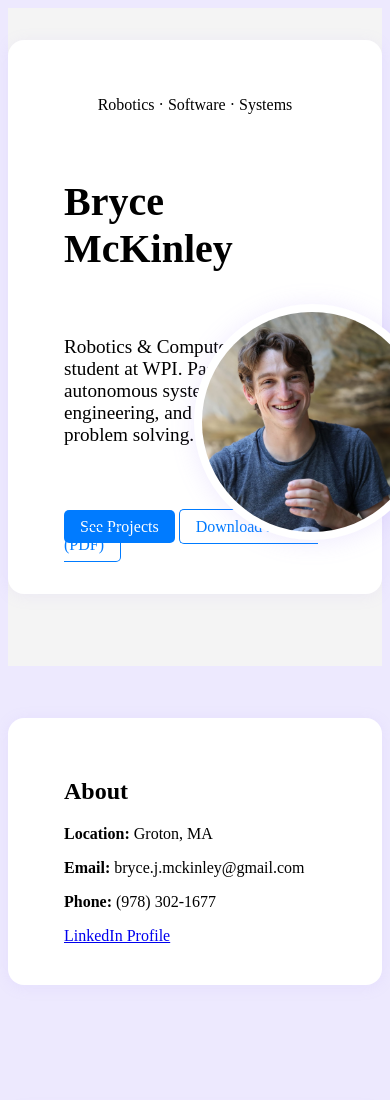
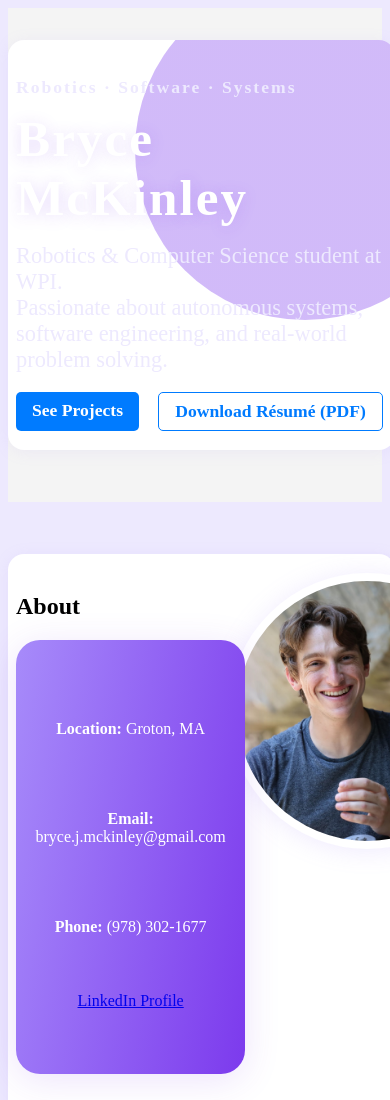
Before and after one commit to BryceMcKinley/Portfolio, a plain HTML site: page index.html in a window 390 px wide. Shown: the top 1100 px of the page. Drawn offline with Linux system fonts and the light colour scheme.

Commit message:
Revamp hero section layout and styles for improved aesthetics and responsiveness

```diff
--- a/index.html
+++ b/index.html
@@ -16,22 +16,35 @@
 
   <main id="main">
     <section class="hero card-section">
-      <div class="card-full hero-card" style="display: flex; flex-direction: column; justify-content: center; align-items: center;">
+      <div class="card-full hero-card" style="position: relative; overflow: hidden;">
+        <!-- Decorative SVG Accent -->
+        <svg class="hero-accent" width="340" height="340" viewBox="0 0 340 340" fill="none" xmlns="http://www.w3.org/2000/svg" style="position: absolute; top: -60px; right: -80px; z-index: 0;">
+          <circle cx="170" cy="170" r="170" fill="url(#paint0_radial)" fill-opacity="0.35"/>
+          <defs>
+            <radialGradient id="paint0_radial" cx="0" cy="0" r="1" gradientTransform="translate(170 170) scale(170)">
+              <stop stop-color="#a78bfa"/>
+              <stop offset="1" stop-color="#7c3aed"/>
+            </radialGradient>
+          </defs>
+        </svg>
+        <div style="position: relative; z-index: 1;">
           <p class="eyebrow">Robotics · Software · Systems</p>
-        <h1 class="hero-title">Bryce McKinley</h1>
-        <p class="hero-subtitle">Robotics & Computer Science student at WPI. Passionate about autonomous systems, software engineering, and real-world problem solving.</p>
+          <h1 class="hero-title" style="font-size: 3.2rem; font-weight: 900; letter-spacing: 2px; margin-bottom: 0.5rem; color: #fff; text-shadow: 0 2px 16px rgba(124,58,237,0.18);">Bryce McKinley</h1>
+          <p class="hero-subtitle" style="font-size: 1.4rem; font-weight: 500; margin-bottom: 1.2rem; color: #ede9fe;">Robotics & Computer Science student at WPI.<br>Passionate about autonomous systems, software engineering, and real-world problem solving.</p>
           <div class="hero-cta">
             <a class="btn" href="#projects">See Projects</a>
             <a class="btn btn-ghost" href="Bryce%20McKinley%20-%20%20Resume.pdf" target="_blank" rel="noopener">Download Résumé (PDF)</a>
+          </div>
         </div>
       </div>
     </section>
 
     <section id="about" class="section card-section">
       <div class="card-full">
-        <div class="about-flex" style="flex-direction: row; align-items: flex-start;">
-          <div style="text-align: left;">
+        <div class="experience-flex">
+          <div class="experience-left">
             <h2>About</h2>
+            <div class="exp-card">
               <p><strong>Location:</strong> Groton, MA</p>
               <p><strong>Email:</strong> bryce.j.mckinley@gmail.com</p>
               <p><strong>Phone:</strong> (978) 302-1677</p>
@@ -39,19 +52,33 @@
                 <a href="#" target="_blank" rel="noopener">LinkedIn Profile</a>
               </div>
             </div>
-          <img src="Profile Picture.jpg" alt="Portrait" class="profile-pic-right" style="position: absolute; right: -40px; top: 50%; transform: translateY(-50%); width: 220px; height: 220px; object-fit: cover; border-radius: 50%; border: 8px solid #fff; box-shadow: 0 2px 24px rgba(167,139,250,0.18); background: #fff;" />
+          </div>
+          <div class="exp-side" style="display: flex; justify-content: flex-end; align-items: center;">
+            <img src="Profile Picture.jpg" alt="Portrait" class="profile-pic-large" />
+          </div>
         </div>
       </div>
     </section>
 
     <section id="education" class="section card-section">
       <div class="card-full">
+        <div class="experience-flex">
+          <div class="experience-left">
             <h2>Education</h2>
-        <ul class="bullets">
-          <li><strong>Worcester Polytechnic Institute (WPI)</strong>, Worcester, MA</li>
-          <li>Bachelor of Science, Dual Major, Robotics Engineering and Computer Science</li>
-          <li>GPA: 3.69/4.0, Expected May 2025</li>
+            <div class="exp-card">
+              <h3>Worcester Polytechnic Institute (WPI)</h3>
+              <span class="exp-location">Worcester, MA</span>
+              <ul class="exp-list">
+                <li>Bachelor of Science, Dual Major</li>
+                <li>Robotics Engineering and Computer Science</li>
               </ul>
+              <div class="exp-highlight">
+                <strong>GPA:</strong> 3.69/4.0<br>
+                <strong>Expected Graduation:</strong> May 2025
+              </div>
+            </div>
+          </div>
+        </div>
       </div>
     </section>
 
--- a/styles.css
+++ b/styles.css
@@ -22,8 +22,10 @@
   border-radius: 16px;
   box-shadow: 0 2px 16px rgba(167,139,250,0.10);
   padding: 2.5rem 3.5rem;
-  max-width: 1000px;
-  margin: 0 auto 2.5rem auto;
+  max-width: 75vw;
+  min-width: 320px;
+  width: 75vw;
+  margin: 0 auto 1.2rem auto;
 }
 .about-flex {
   display: flex;
@@ -59,6 +61,15 @@ html {
   background: #ede9fe;
   min-height: 100%;
 }
+
+@media (max-width: 900px) {
+  .card-full {
+    max-width: 95vw;
+    width: 95vw;
+    padding: 1.2rem 0.5rem;
+  }
+}
+  /* removed extra closing brace */
 body {
   background: #ede9fe;
   min-height: 100vh;
@@ -91,18 +102,77 @@ body {
   box-shadow: 0 2px 16px rgba(167,139,250,0.18);
   margin-bottom: 1.5rem;
 }
+.profile-pic-large {
+  width: 260px;
+  height: 260px;
+  object-fit: cover;
+  border-radius: 50%;
+  box-shadow: 0 2px 24px rgba(167,139,250,0.18);
+  border: 8px solid #fff;
+  background: #fff;
+}
 .exp-card {
-  background: #f8f6ff;
-  border-radius: 12px;
-  box-shadow: 0 2px 12px rgba(167,139,250,0.08);
-  padding: 1.5rem 1.5rem 1rem 1.5rem;
-  margin-bottom: 1rem;
+  background: linear-gradient(100deg, #a78bfa 0%, #7c3aed 100%);
+  border-radius: 24px;
+  box-shadow: 0 6px 36px rgba(124,58,237,0.14);
+  padding: 4rem 5vw 4rem 5vw;
+  max-width: 75vw;
+  margin: 0 auto 2.5rem auto;
+  text-align: center;
+  display: flex;
+  flex-direction: column;
+  align-items: center;
+  gap: 2.5rem;
+  color: #fff;
+  position: relative;
+  overflow: hidden;
 }
-.exp-card h3 {
-  margin: 0 0 0.5rem 0;
-  font-size: 1.25rem;
+.hero-accent {
+  pointer-events: none;
+}
+  /* removed extra closing brace */
+.hero-title {
+  font-size: 3rem;
+  font-weight: 800;
+  letter-spacing: 1px;
+  margin-bottom: 0.5rem;
+  color: #fff;
+  text-shadow: 0 2px 16px rgba(124,58,237,0.18);
+}
+.hero-subtitle {
+  font-size: 1.35rem;
+  font-weight: 500;
+  margin-bottom: 1.2rem;
+  color: #ede9fe;
+}
+.eyebrow {
+  font-size: 1.1rem;
+  font-weight: 600;
+  letter-spacing: 2px;
+  color: #ede9fe;
+  margin-bottom: 0.7rem;
+}
+.hero-cta {
+  display: flex;
+  gap: 1.2rem;
+  margin-top: 1.5rem;
+}
+.btn, .btn-ghost {
+  font-size: 1.1rem;
+  font-weight: 600;
+  padding: 0.7rem 1.5rem;
+  border-radius: 6px;
+  transition: background 0.2s, color 0.2s, border 0.2s;
+}
+.btn:hover {
+  background: #7c3aed;
+  color: #fff;
+}
+.btn-ghost:hover {
+  background: #ede9fe;
   color: #7c3aed;
 }
+  /* removed extra closing brace */
 .exp-location, .exp-date {
   display: inline-block;
   font-size: 1rem;
```
Lines whose indentation alone changed are shown as unchanged.
